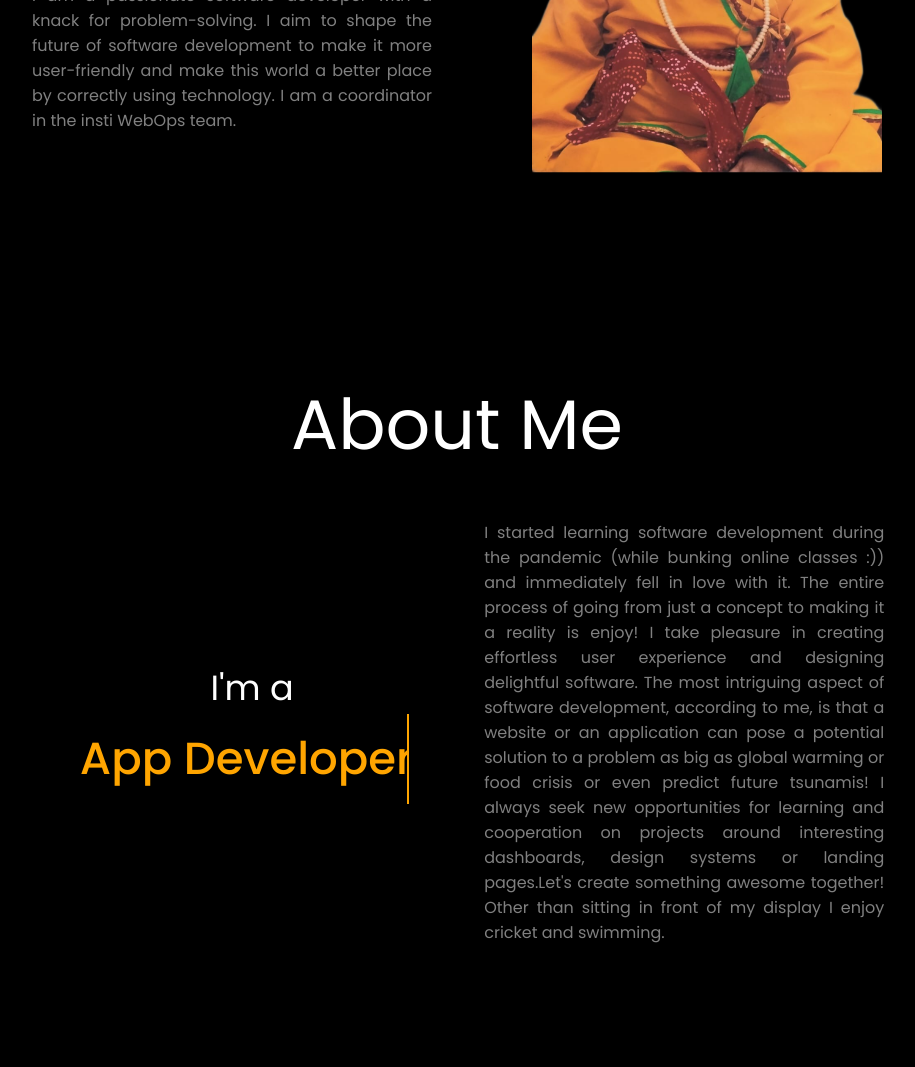
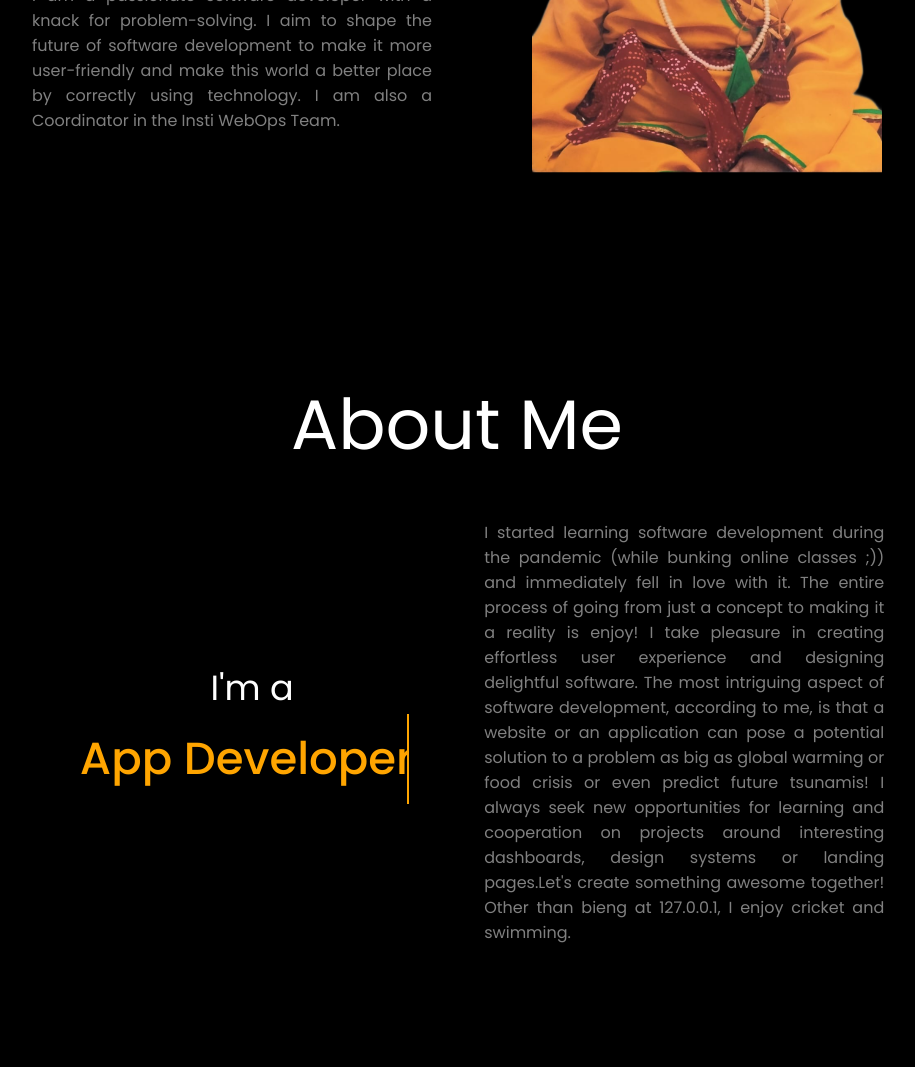
Before and after one commit to ShashwatKedia/PersonalHomepage, a plain HTML site: page index.html in a window 1280 px wide. Shown: the part 527-1594 px from the top of the page, without its empty margins (183-1098 px from the left). Drawn offline with Linux system fonts and the light colour scheme.

Commit message:
Update index.html

```diff
--- a/index.html
+++ b/index.html
@@ -35,7 +35,7 @@
             </div>
 
             <span class="home_head3 h3">
-                I am a passionate software developer with a knack for problem-solving. I aim to shape the future of software development to make it more user-friendly and make this world a better place by correctly using technology. I am a coordinator in the insti WebOps team.
+                I am a passionate software developer with a knack for problem-solving. I aim to shape the future of software development to make it more user-friendly and make this world a better place by correctly using technology. I am also a Coordinator in the Insti WebOps Team.
             </span>
         </div>
 
@@ -61,8 +61,8 @@
                 </ul>
           </div>
             <div class="about_p1 h3">
-                I started learning software development during the pandemic (while bunking online classes :)) and immediately fell in love with it. The entire process of going from just a concept to making it a reality is enjoy! I take pleasure in creating effortless user experience and designing delightful software. The most intriguing aspect of software development, according to me, is that a website or an application can pose a potential solution to a problem as big as global warming or food crisis or even predict future tsunamis!
-                I always seek new opportunities for learning and cooperation on projects around interesting dashboards, design systems or landing pages.Let's create something awesome together! Other than sitting in front of my display I enjoy cricket and swimming.
+                I started learning software development during the pandemic (while bunking online classes ;)) and immediately fell in love with it. The entire process of going from just a concept to making it a reality is enjoy! I take pleasure in creating effortless user experience and designing delightful software. The most intriguing aspect of software development, according to me, is that a website or an application can pose a potential solution to a problem as big as global warming or food crisis or even predict future tsunamis!
+                I always seek new opportunities for learning and cooperation on projects around interesting dashboards, design systems or landing pages.Let's create something awesome together! Other than bieng at 127.0.0.1, I enjoy cricket and swimming.
                 </div>
         </div>
 
```
